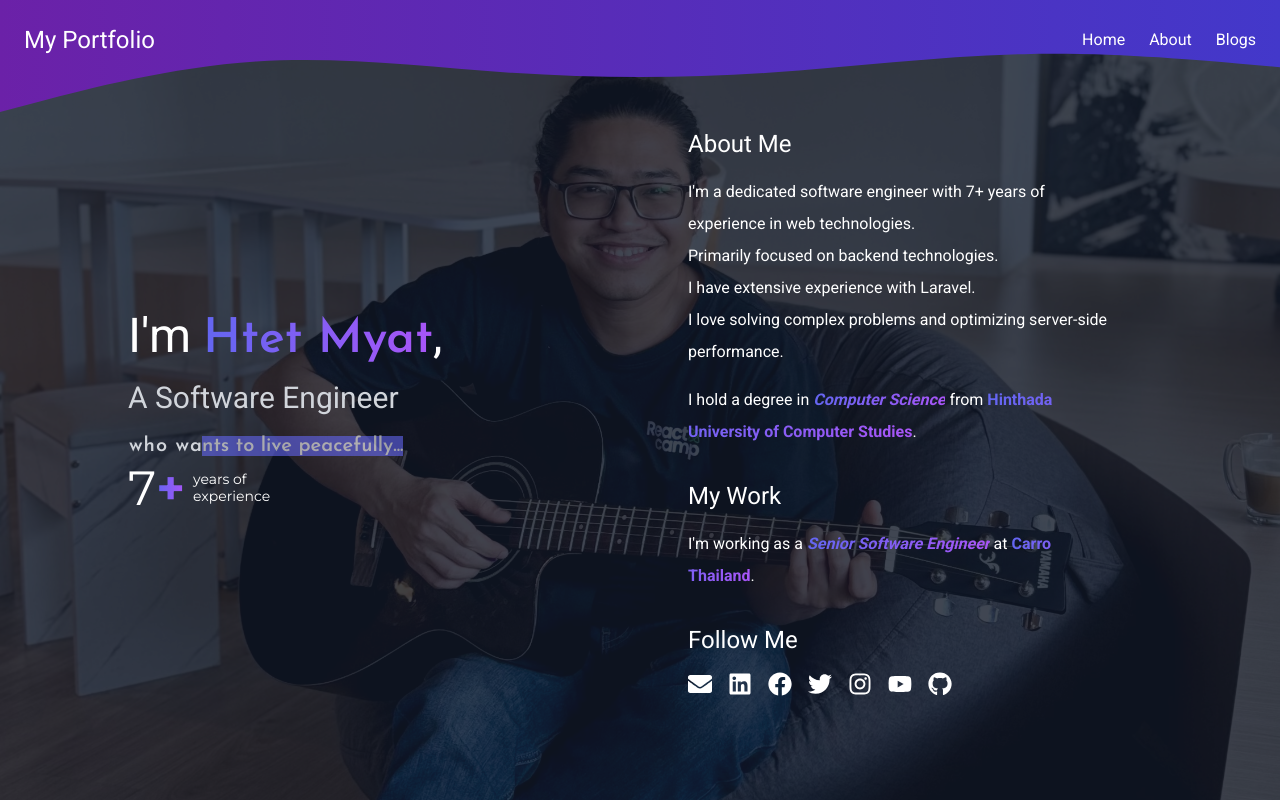
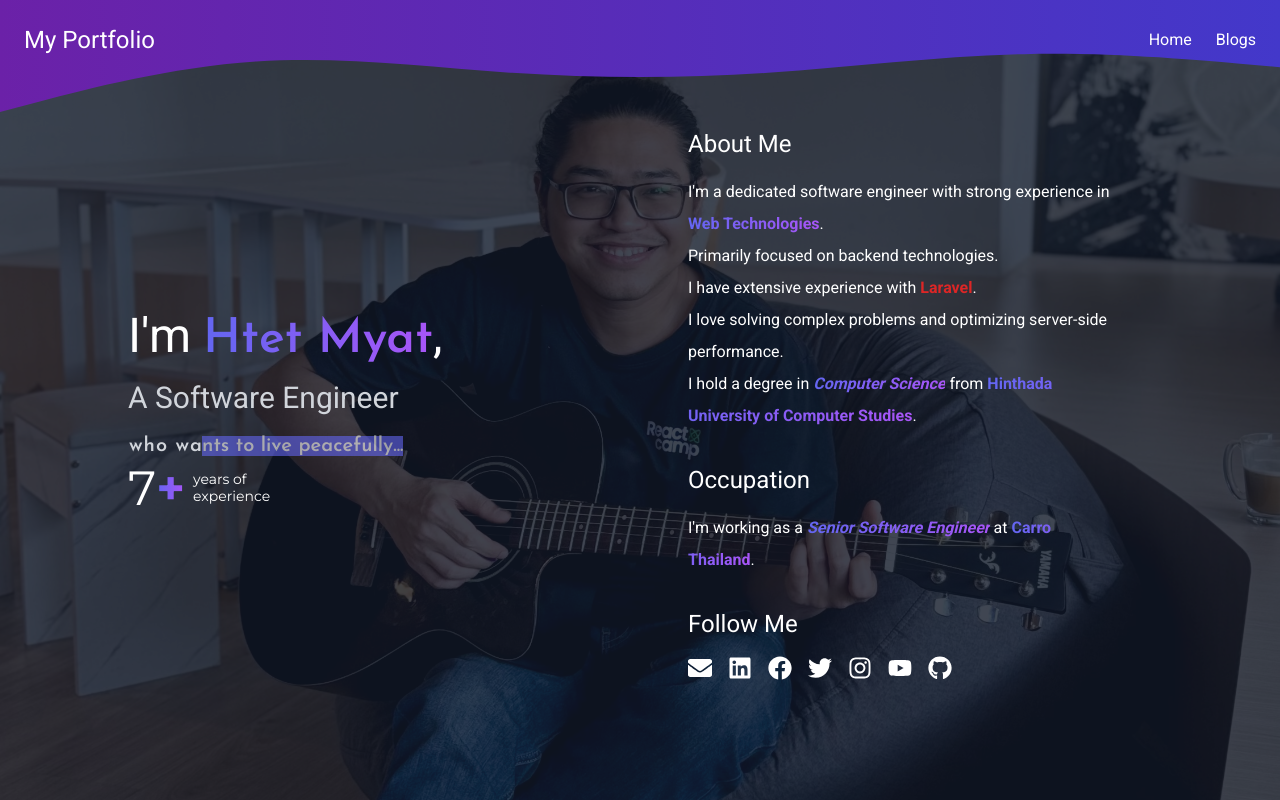
Before and after one commit to htetmyathlaing/htetmyathlaing.me, a Next.js app: page / in a window 1280 px wide. Built offline with nearby package versions, Linux system fonts and the light colour scheme.

Commit message:
fix: enchance page experience

```diff
--- a/components/Navbar.js
+++ b/components/Navbar.js
@@ -1,11 +1,18 @@
 import Link from 'next/link';
 import { useState } from 'react';
 import { useRouter } from 'next/router';
+import { FaSpinner } from 'react-icons/fa';
 
 export default function Navbar() {
     const [isOpen, setIsOpen] = useState(false);
+    const [isLoading, setIsLoading] = useState(false);
     const router = useRouter();
     const isHome = router.pathname === '/';
+
+    const handleNavLinkClick = () => {
+        setIsLoading(true);
+        setIsOpen(false);
+    };
 
     return (
         <header className={`relative text-white z-10 ${isHome ? 'bg-transparent': ''}`}>
@@ -20,10 +27,11 @@ export default function Navbar() {
             </svg>
             <div className="bg-transparent p-6 relative z-10">
                 <div className="flex justify-between items-center">
-                    <div className="text-2xl">My Portfolio</div>
+                    <div className="text-2xl">
+                        <Link href="/" className="hover:text-indigo-400">My Portfolio</Link>
+                    </div>
                     <nav className="hidden md:flex space-x-6">
                         <Link href="/" className="hover:text-indigo-400">Home</Link>
-                        <Link href="/about" className="hover:text-indigo-400">About</Link>
                         <Link href="/blogs" className="hover:text-indigo-400">Blogs</Link>
                     </nav>
                     <button className="md:hidden z-20" onClick={() => setIsOpen(!isOpen)}>
@@ -40,9 +48,19 @@ export default function Navbar() {
                             <path strokeLinecap="round" strokeLinejoin="round" strokeWidth="2" d="M6 18L18 6M6 6l12 12"></path>
                         </svg>
                     </button>
-                    <Link href="/" className="block px-4 py-2 text-white hover:bg-indigo-700">Home</Link>
-                    <Link href="/about" className="block px-4 py-2 text-white hover:bg-indigo-700">About</Link>
-                    <Link href="/blogs" className="block px-4 py-2 text-white hover:bg-indigo-700">Blog</Link>
+                    <Link href="/" className="hover:bg-indigo-700" onClick={() => handleNavLinkClick()}>
+                        Home
+                    </Link>
+                    <Link href="/blogs" className="hover:bg-indigo-700" onClick={() => handleNavLinkClick()}>
+                        Blogs
+                    </Link>
+                </div>
+            )}
+            {isLoading && (
+                <div className="fixed inset-0 bg-black bg-opacity-50 z-30 flex items-center justify-center">
+                    <div className="text-2xl font-bold text-indigo-500">
+                        <FaSpinner className="animate-spin" />
+                    </div>
                 </div>
             )}
         </header>
--- a/components/profile/About.js
+++ b/components/profile/About.js
@@ -5,17 +5,16 @@ export default function About() {
         <div>
             <h2 className="text-2xl mb-4">About Me</h2>
             <p className="mb-4">
-                I&apos;m a dedicated software engineer with 7+ years of experience in web technologies.
+                I&apos;m a dedicated software engineer with strong experience in <span className="text-gradient inline-block"> Web Technologies</span>.
                 <br />
                 Primarily focused on backend technologies.
                 <br />
-                I have extensive experience with Laravel.
+                I have extensive experience with <span className="text-red-600 font-bold">Laravel</span>.
                 <br />
                 I love solving complex problems and optimizing server-side performance.
+                <br />
+                I hold a degree in <span className="text-gradient italic">Computer Science</span> from <Link href="http://www.ucsh.edu.mm" target="_blank" rel="noopener noreferrer" className="text-gradient no-underline">Hinthada University of Computer Studies</Link>.
             </p>
-            <p className="mb-4">
-            I hold a degree in <span className="text-gradient italic">Computer Science</span> from <Link href="http://www.ucsh.edu.mm" target="_blank" rel="noopener noreferrer" className="text-gradient no-underline">Hinthada University of Computer Studies</Link>.
-          </p>
         </div>
     );
 }
--- a/components/profile/Contact.js
+++ b/components/profile/Contact.js
@@ -6,25 +6,25 @@ export default function Contact() {
         <div>
             <h2 className="text-2xl mb-4">Follow Me</h2>
             <div className="flex flex-wrap space-x-4">
-            <Link href="mailto:contact@htetmyathlaing.me" target="_blank" rel="noopener noreferrer">
+                <Link href="mailto:contact@htetmyathlaing.me" className="mb-4" target="_blank" rel="noopener noreferrer">
                     <FaEnvelope size={24} className="hover:text-indigo-400" />
                 </Link>
-                <Link href="https://www.linkedin.com/in/htetmyathlaing/" target="_blank" rel="noopener noreferrer">
+                <Link href="https://www.linkedin.com/in/htetmyathlaing/" className="mb-4" target="_blank" rel="noopener noreferrer">
                     <FaLinkedin size={24} className="hover:text-indigo-400" />
                 </Link>
-                <Link href="https://facebook.com/htetmyathlaing" target="_blank" rel="noopener noreferrer">
+                <Link href="https://facebook.com/htetmyathlaing" className="mb-4" target="_blank" rel="noopener noreferrer">
                     <FaFacebook size={24} className="hover:text-indigo-400" />
                 </Link>
-                <Link href="https://twitter.com/htetmyathlaing" target="_blank" rel="noopener noreferrer">
+                <Link href="https://twitter.com/htetmyathlaing" className="mb-4" target="_blank" rel="noopener noreferrer">
                     <FaTwitter size={24} className="hover:text-indigo-400" />
                 </Link>
-                <Link href="https://instagram.com/hm.htetmyathlaing" target="_blank" rel="noopener noreferrer">
+                <Link href="https://instagram.com/hm.htetmyathlaing" className="mb-4" target="_blank" rel="noopener noreferrer">
                     <FaInstagram size={24} className="hover:text-indigo-400" />
                 </Link>
-                <Link href="https://www.youtube.com/@htetmyathlaing-dev" target="_blank" rel="noopener noreferrer">
+                <Link href="https://www.youtube.com/@htetmyathlaing-dev" className="mb-4" target="_blank" rel="noopener noreferrer">
                     <FaYoutube size={24} className="hover:text-indigo-400" />
                 </Link>
-                <Link href="https://github.com/htetmyathlaing" target="_blank" rel="noopener noreferrer">
+                <Link href="https://github.com/htetmyathlaing" className="mb-4" target="_blank" rel="noopener noreferrer">
                     <FaGithub size={24} className="hover:text-indigo-400" />
                 </Link>
             </div>
--- a/components/profile/Occupation.js
+++ b/components/profile/Occupation.js
@@ -3,7 +3,7 @@ import Link from 'next/link';
 export default function Occupation() {
     return (
         <div>
-            <h2 className="text-2xl mb-4">My Work</h2>
+            <h2 className="text-2xl mb-4">Occupation</h2>
 
             <p className="mb-4">
             I&apos;m working as a <span className="text-gradient italic">Senior Software Engineer</span> at <Link href="https://carro.co.th/" target="_blank" rel="noopener noreferrer" className="text-gradient no-underline">Carro Thailand</Link>.
--- /dev/null
+++ b/pages/api/blogs.js
@@ -0,0 +1,23 @@
+import { fetchNotionPage } from './notion';
+
+export default async function handler(req, res) {
+  const notionId = "15ebe0b9-a04a-80d8-95df-f035d182bd2c";
+  const { recordMap } = await fetchNotionPage(notionId);
+
+  const blockIds = recordMap.collection_query["8a2f72c1-c8fe-428d-a5b3-75f1065ded4a"]["d9775b19-f91b-4d77-9e39-fb8922741942"].collection_group_results.blockIds;
+
+  const subPages = blockIds.map(rowId => {
+    const block = recordMap.block[rowId].value;
+    const id = block.properties["title"]?.[0]?.[0] || '';
+    const name = block.properties["TG~G"]?.[0]?.[0] || '';
+    const date = block.properties["@=E|"]?.[0]?.[1]?.[0]?.[1]?.start_date || '';
+
+    return {
+      id,
+      name,
+      date
+    };
+  }).filter(page => page.id && page.name);
+
+  res.status(200).json({ subPages });
+}
--- a/pages/blogs/index.js
+++ b/pages/blogs/index.js
@@ -1,16 +1,32 @@
+import { useEffect, useState } from 'react';
 import Link from 'next/link';
-import { fetchNotionPage } from '../api/notion';
+import { FaSpinner } from 'react-icons/fa';
 
-// core styles shared by all of react-notion-x (required)
-import 'react-notion-x/src/styles.css'
+export default function Blog() {
+  const [subPages, setSubPages] = useState([]);
+  const [loading, setLoading] = useState(true);
 
-// used for code syntax highlighting (optional)
-import 'prismjs/themes/prism-tomorrow.css'
+  useEffect(() => {
+    async function fetchData() {
+      const response = await fetch('/api/blogs');
+      const data = await response.json();
+      setSubPages(data.subPages);
+      setLoading(false);
+    }
 
-// used for rendering equations (optional)
-import 'katex/dist/katex.min.css'
+    fetchData();
+  }, []);
 
-export default function Blog({ subPages }) {
+  if (loading) {
+    return (
+      <div className="min-h-screen flex items-center justify-center">
+        <div className="text-2xl font-bold text-indigo-500">
+          <FaSpinner className="animate-spin" />
+        </div>
+      </div>
+    );
+  }
+
   return (
     <div className="min-h-screen p-4">
       <main className="container mx-auto p-4">
@@ -26,29 +42,3 @@ export default function Blog({ subPages }) {
     </div>
   );
 }
-
-export async function getServerSideProps() {
-  const notionId = "15ebe0b9-a04a-80d8-95df-f035d182bd2c";
-  const { recordMap } = await fetchNotionPage(notionId);
-
-  const blockIds = recordMap.collection_query["8a2f72c1-c8fe-428d-a5b3-75f1065ded4a"]["d9775b19-f91b-4d77-9e39-fb8922741942"].collection_group_results.blockIds;
-
-  const subPages = blockIds.map(rowId => {
-    const block = recordMap.block[rowId].value;
-    const id = block.properties["title"]?.[0]?.[0] || '';
-    const name = block.properties["TG~G"]?.[0]?.[0] || '';
-    const date = block.properties["@=E|"]?.[0]?.[1]?.[0]?.[1]?.start_date || '';
-
-    return {
-      id,
-      name,
-      date
-    };
-  }).filter(page => page.id && page.name);
-
-  return {
-    props: {
-      subPages
-    }
-  };
-}
--- a/pages/index.js
+++ b/pages/index.js
@@ -14,7 +14,7 @@ export default function Profile() {
                 <Image src="/img/profile.jpeg" alt="Profile Photo" layout="fill" objectFit="cover" className="opacity-20" />
             </div>
             <Navbar />
-            <main className="flex flex-col md:flex-row items-center justify-center px-0 py-4 md:px-20 lg:px-32 xl:px-32 relative">
+            <main className="flex flex-col md:flex-row items-center justify-center px-0 py-4 md:px-8 lg:px-32 xl:px-32 relative">
                 <Hero />
                 <div className="md:w-1/2 mt-8 md:mt-0">
                     <section className="p-8">
```
